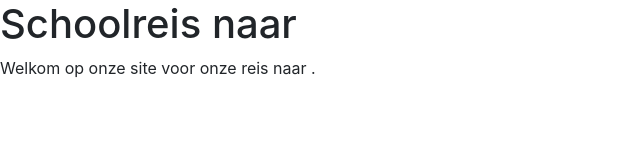
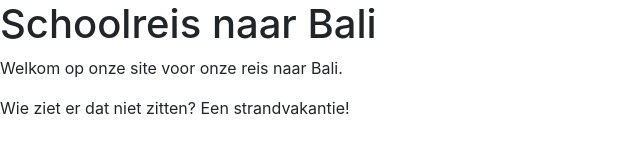
Before and after one commit to tomburny/reis-website, a plain HTML site: page index.html in a window 1280 px wide. Shown: the whole page, without its empty margins (0-640 px from the left). Drawn offline with nearby package versions, Linux system fonts and the light colour scheme.

Commit message:
Update Bali Homepage

```diff
--- a/index.html
+++ b/index.html
@@ -10,8 +10,9 @@
     <link rel="stylesheet" href="https://stackpath.bootstrapcdn.com/bootstrap/4.1.2/css/bootstrap.min.css" integrity="sha384-Smlep5jCw/wG7hdkwQ/Z5nLIefveQRIY9nfy6xoR1uRYBtpZgI6339F5dgvm/e9B" crossorigin="anonymous">
   </head>
   <body>
-    <h1>Schoolreis naar </h1>
-    <p>Welkom op onze site voor onze reis naar .</p>
+    <h1>Schoolreis naar Bali</h1>
+    <p>Welkom op onze site voor onze reis naar Bali.</p>
+    <p>Wie ziet er dat niet zitten? Een strandvakantie!</p>
 
     <!-- Optional JavaScript -->
     <!-- jQuery first, then Popper.js, then Bootstrap JS -->
```
